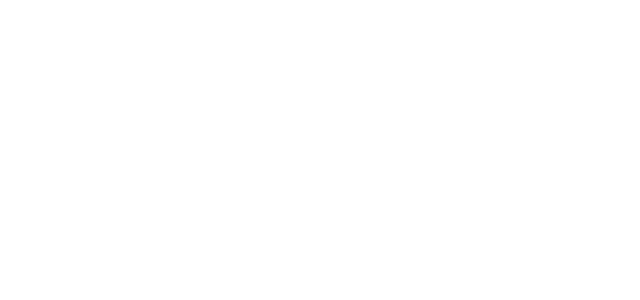
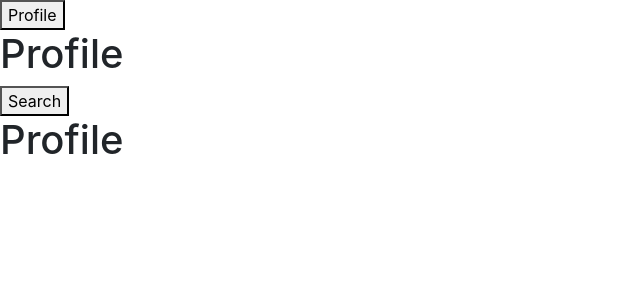
Before and after one commit to gabsufrrj/project-recipes-app, a React (Create React App) app: page /profile in a window 1280 px wide. Shown: the top 300 px of the page, without its empty margins (0-640 px from the left). Built offline with nearby package versions, Linux system fonts and the light colour scheme.

Commit message:
Add function to redirect to profile page

```diff
--- a/src/App.js
+++ b/src/App.js
@@ -3,6 +3,7 @@
 import { BrowserRouter, Route, Switch } from 'react-router-dom';
 import Provider from './Context/Provider';
 import FoodRecipes from './Páginas/FoodRecipes';
+import Profile from './Páginas/Profile';
 import 'bootstrap/dist/css/bootstrap.min.css';
 
 function App() {
@@ -10,7 +11,8 @@
     <Provider>
       <BrowserRouter>
         <Switch>
-          <Route path="/foods" component={ FoodRecipes } />
+          <Route path="/foods" render={ (props) => <FoodRecipes { ...props } /> } />
+          <Route path="/profile" component={ Profile } />
         </Switch>
       </BrowserRouter>
     </Provider>
--- a/src/Header.jsx
+++ b/src/Header.jsx
@@ -1,13 +1,23 @@
 import React from 'react';
+import PropTypes from 'prop-types';
 
-function Header() {
+function Header({ history, title }) {
+  const redirectToProfile = () => {
+    console.log(history);
+    history.push('/profile');
+  };
+
   return (
     <header>
-      <button data-testid="profile-top-btn" type="button">
+      <button
+        data-testid="profile-top-btn"
+        type="button"
+        onClick={ () => redirectToProfile() }
+      >
         Profile
       </button>
       <h1 data-testid="page-title">
-        Title
+        { title }
       </h1>
       <button data-testid="search-top-btn" type="button">
         Search
@@ -17,4 +27,14 @@
   );
 }
 
+Header.defaultProps = {
+  history: undefined,
+};
+
+Header.propTypes = {
+  history: PropTypes.shape({
+    push: PropTypes.func.isRequired,
+  }),
+  title: PropTypes.string.isRequired,
+};
 export default Header;
--- a/src/Páginas/DetailsDrinkRecipes.jsx
+++ b/src/Páginas/DetailsDrinkRecipes.jsx
@@ -7,7 +7,7 @@
         DetailsDrinkRecipe
       </h1>
     </div>
-    )
+  );
 }
 
 export default DetailsDrinkRecipe;
--- a/src/Páginas/FoodRecipes.jsx
+++ b/src/Páginas/FoodRecipes.jsx
@@ -1,10 +1,11 @@
 import React from 'react';
+import PropTypes from 'prop-types';
 import Header from '../Header';
 
-function FoodRecipes() {
+function FoodRecipes({ history }) {
   return (
     <div>
-      <Header />
+      <Header history={ history } title="Foods" />
       <h1>
         FoodRecipes
       </h1>
@@ -12,4 +13,8 @@
   );
 }
 
+FoodRecipes.propTypes = {
+  history: PropTypes.objectOf(PropTypes.any).isRequired,
+};
+
 export default FoodRecipes;
--- a/src/Páginas/Profile.jsx
+++ b/src/Páginas/Profile.jsx
@@ -2,12 +2,14 @@
 import Header from '../Header';
 
 function Profile() {
-  <div>
-    <Header />
-    <h1>
-      Profile
-    </h1>
-  </div>;
+  return (
+    <div>
+      <Header title="Profile" />
+      <h1>
+        Profile
+      </h1>
+    </div>
+  );
 }
 
 export default Profile;
```
Lines whose indentation alone changed are shown as unchanged.
